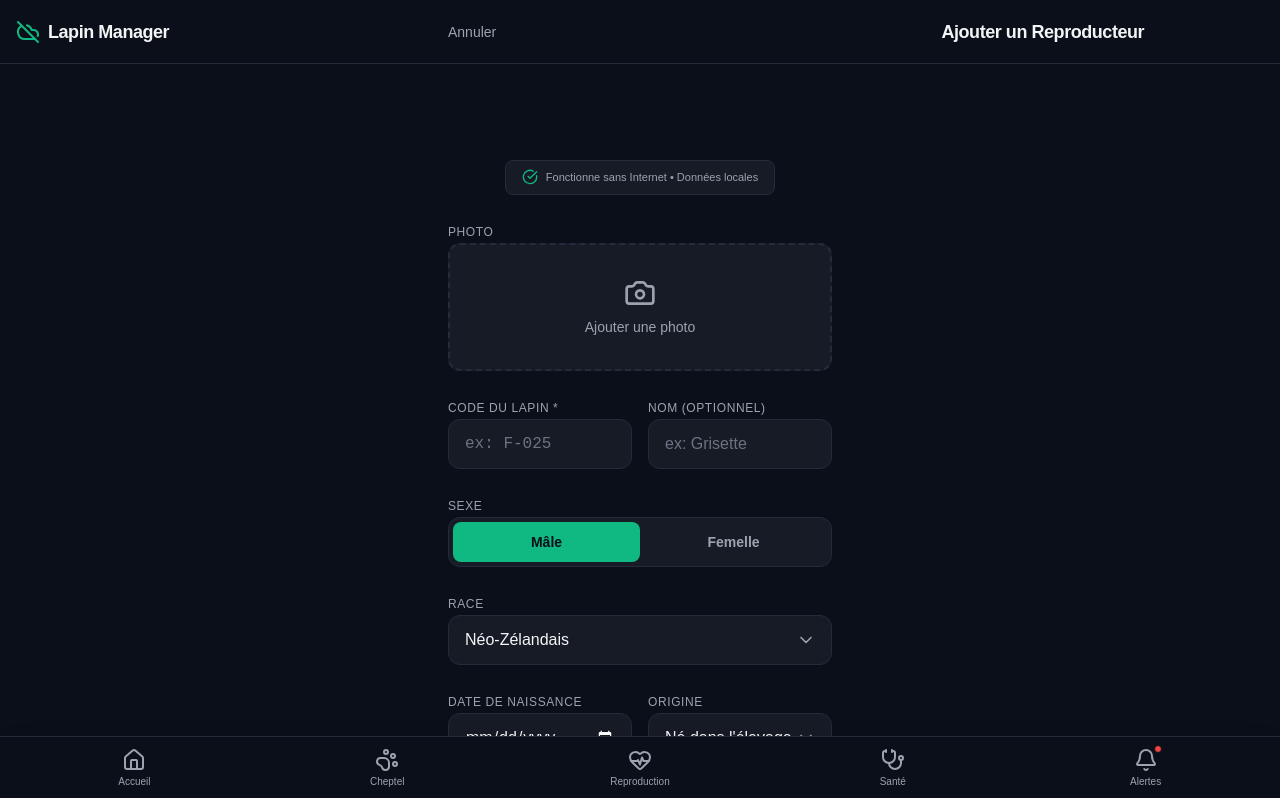
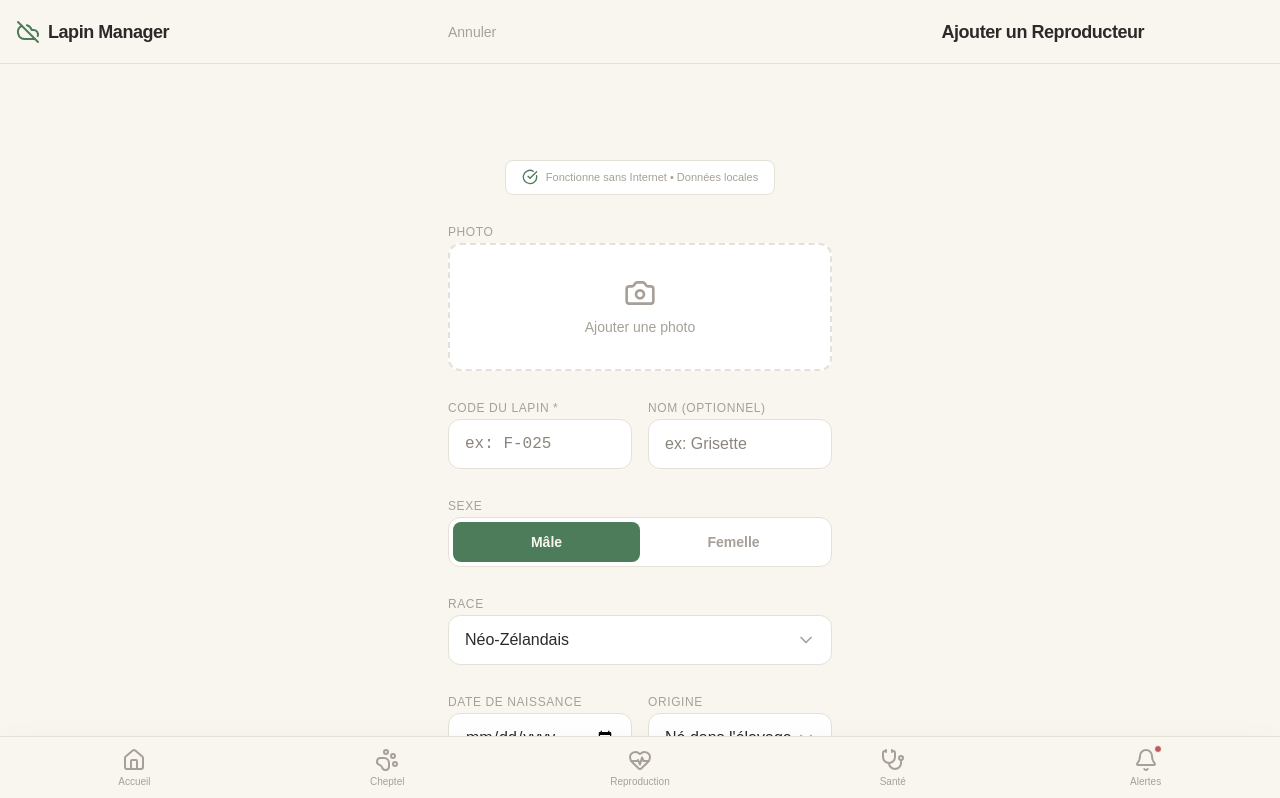
Before and after one commit to layesamake/gestionlapin, a React (Vite) app: page /cheptel/nouveau in a window 1280 px wide. Shown: the top 798 px of the page. Built offline with nearby package versions, Linux system fonts and the light colour scheme.

Commit message:
Feat: Apply light nature/farm color theme

```diff
--- a/src/index.css
+++ b/src/index.css
@@ -3,38 +3,43 @@
 @import url('https://fonts.googleapis.com/css2?family=Outfit:wght@400;500;600;700&family=JetBrains+Mono:wght@400;500&display=swap');
 
 @theme {
-  --color-background: #0B0F19;
-  --color-surface: #161B26;
-  --color-border: #242B3B;
-  --color-primary: #10B981;
-  --color-secondary: #06B6D4;
-  --color-warning: #F59E0B;
-  --color-danger: #EF4444;
-  --color-neutral: #6B7280;
-  --color-muted: #9CA3AF;
-  --color-foreground: #F3F4F6;
+  /* Thème Clair Nature / Ferme */
+  --color-background: #F9F6F0; /* Crème doux */
+  --color-surface: #FFFFFF; /* Blanc pur pour les cartes */
+  --color-border: #E5E0D8; /* Gris-beige clair */
 
-  --color-anthracite: #0B0F19;
-  --color-card-bg: #161B26;
-  --color-border-gray: #242B3B;
-  --color-pure-white: #F3F4F6;
-  --color-muted-gray: #9CA3AF;
-  --color-modern-green: #10B981;
-  --color-cyan-blue: #06B6D4;
-  --color-copper-orange: #F59E0B;
-  --color-alert-red: #EF4444;
-  --color-neutral-gray: #6B7280;
+  --color-primary: #4C7C59; /* Vert nature/forêt */
+  --color-secondary: #D97757; /* Terre cuite/terracotta */
 
-  --color-brand-bg: #0B0F19;
-  --color-brand-card: #161B26;
-  --color-brand-border: #242B3B;
-  --color-brand-text: #F3F4F6;
-  --color-brand-muted: #9CA3AF;
-  --color-brand-primary: #10B981;
-  --color-brand-secondary: #06B6D4;
-  --color-brand-warning: #F59E0B;
-  --color-brand-danger: #EF4444;
-  --color-brand-neutral: #6B7280;
+  --color-warning: #D4A373; /* Blé / Moutarde */
+  --color-danger: #C15B5B; /* Rouge rustique */
+
+  --color-neutral: #8C857D; /* Gris brunâtre */
+  --color-muted: #A6A098; /* Beige grisé */
+  --color-foreground: #2C2A29; /* Charbon/brun très foncé pour le texte */
+
+  /* Alias pour compatibilité si utilisés */
+  --color-anthracite: #F9F6F0;
+  --color-card-bg: #FFFFFF;
+  --color-border-gray: #E5E0D8;
+  --color-pure-white: #2C2A29;
+  --color-muted-gray: #A6A098;
+  --color-modern-green: #4C7C59;
+  --color-cyan-blue: #D97757;
+  --color-copper-orange: #D4A373;
+  --color-alert-red: #C15B5B;
+  --color-neutral-gray: #8C857D;
+
+  --color-brand-bg: #F9F6F0;
+  --color-brand-card: #FFFFFF;
+  --color-brand-border: #E5E0D8;
+  --color-brand-text: #2C2A29;
+  --color-brand-muted: #A6A098;
+  --color-brand-primary: #4C7C59;
+  --color-brand-secondary: #D97757;
+  --color-brand-warning: #D4A373;
+  --color-brand-danger: #C15B5B;
+  --color-brand-neutral: #8C857D;
 
   --font-sans: 'Outfit', sans-serif;
   --font-mono: 'JetBrains Mono', monospace;
--- a/src/pages/AjouterReproducteur.tsx
+++ b/src/pages/AjouterReproducteur.tsx
@@ -156,7 +156,7 @@ export const AjouterReproducteur: React.FC = () => {
             <div className="space-y-1.5">
               <label className="text-xs font-medium text-muted uppercase tracking-wider" htmlFor="naissance">Date de naissance</label>
               <input
-                className="w-full bg-surface border border-border rounded-xl px-4 py-3 text-foreground focus:ring-2 focus:ring-primary focus:border-primary outline-none transition-all [color-scheme:dark]"
+                className="w-full bg-surface border border-border rounded-xl px-4 py-3 text-foreground focus:ring-2 focus:ring-primary focus:border-primary outline-none transition-all [color-scheme:light]"
                 id="naissance" type="date"
               />
             </div>
--- a/src/pages/EnregistrerSoin.tsx
+++ b/src/pages/EnregistrerSoin.tsx
@@ -49,7 +49,7 @@ export const EnregistrerSoin: React.FC = () => {
           <div className="space-y-2">
             <label className="block text-sm font-medium text-muted">Date de réalisation *</label>
             <input
-              className="w-full bg-surface border border-border rounded-lg px-4 py-3 text-foreground font-mono focus:ring-1 focus:ring-primary outline-none [color-scheme:dark]"
+              className="w-full bg-surface border border-border rounded-lg px-4 py-3 text-foreground font-mono focus:ring-1 focus:ring-primary outline-none [color-scheme:light]"
               type="date"
               defaultValue={new Date().toISOString().split('T')[0]}
               required
--- a/src/pages/NouvellePortee.tsx
+++ b/src/pages/NouvellePortee.tsx
@@ -69,7 +69,7 @@ export const NouvellePortee: React.FC = () => {
             <label className="block text-[13px] font-medium text-muted ml-1">Date de la mise bas *</label>
             <div className="relative">
               <input
-                className="w-full bg-surface border border-border rounded-lg px-4 py-3 text-foreground focus:ring-1 focus:ring-primary focus:border-primary font-mono outline-none [color-scheme:dark]"
+                className="w-full bg-surface border border-border rounded-lg px-4 py-3 text-foreground focus:ring-1 focus:ring-primary focus:border-primary font-mono outline-none [color-scheme:light]"
                 type="date"
                 defaultValue="2026-06-17"
                 required
--- a/src/pages/NouvelleSaillie.tsx
+++ b/src/pages/NouvelleSaillie.tsx
@@ -86,7 +86,7 @@ export const NouvelleSaillie: React.FC = () => {
             <div className="space-y-2">
               <label className="block text-sm font-medium text-muted">Date de saillie *</label>
               <input
-                className="w-full bg-surface border border-border rounded-lg px-4 py-3 text-foreground font-mono focus:ring-1 focus:ring-primary outline-none [color-scheme:dark]"
+                className="w-full bg-surface border border-border rounded-lg px-4 py-3 text-foreground font-mono focus:ring-1 focus:ring-primary outline-none [color-scheme:light]"
                 type="date"
                 value={dateSaillie}
                 onChange={(e) => setDateSaillie(e.target.value)}
@@ -96,7 +96,7 @@ export const NouvelleSaillie: React.FC = () => {
             <div className="space-y-2">
               <label className="block text-sm font-medium text-muted">Heure (Facultatif)</label>
               <input
-                className="w-full bg-surface border border-border rounded-lg px-4 py-3 text-foreground font-mono focus:ring-1 focus:ring-primary outline-none [color-scheme:dark]"
+                className="w-full bg-surface border border-border rounded-lg px-4 py-3 text-foreground font-mono focus:ring-1 focus:ring-primary outline-none [color-scheme:light]"
                 type="time"
               />
             </div>
--- a/src/pages/ProgrammerTraitement.tsx
+++ b/src/pages/ProgrammerTraitement.tsx
@@ -66,7 +66,7 @@ export const ProgrammerTraitement: React.FC = () => {
           <div className="space-y-2">
             <label className="block text-sm font-medium text-muted">Date prévue *</label>
             <input
-              className="w-full bg-surface border border-border rounded-lg px-4 py-3 text-foreground font-mono focus:ring-1 focus:ring-primary outline-none [color-scheme:dark]"
+              className="w-full bg-surface border border-border rounded-lg px-4 py-3 text-foreground font-mono focus:ring-1 focus:ring-primary outline-none [color-scheme:light]"
               type="date"
               required
             />
```
